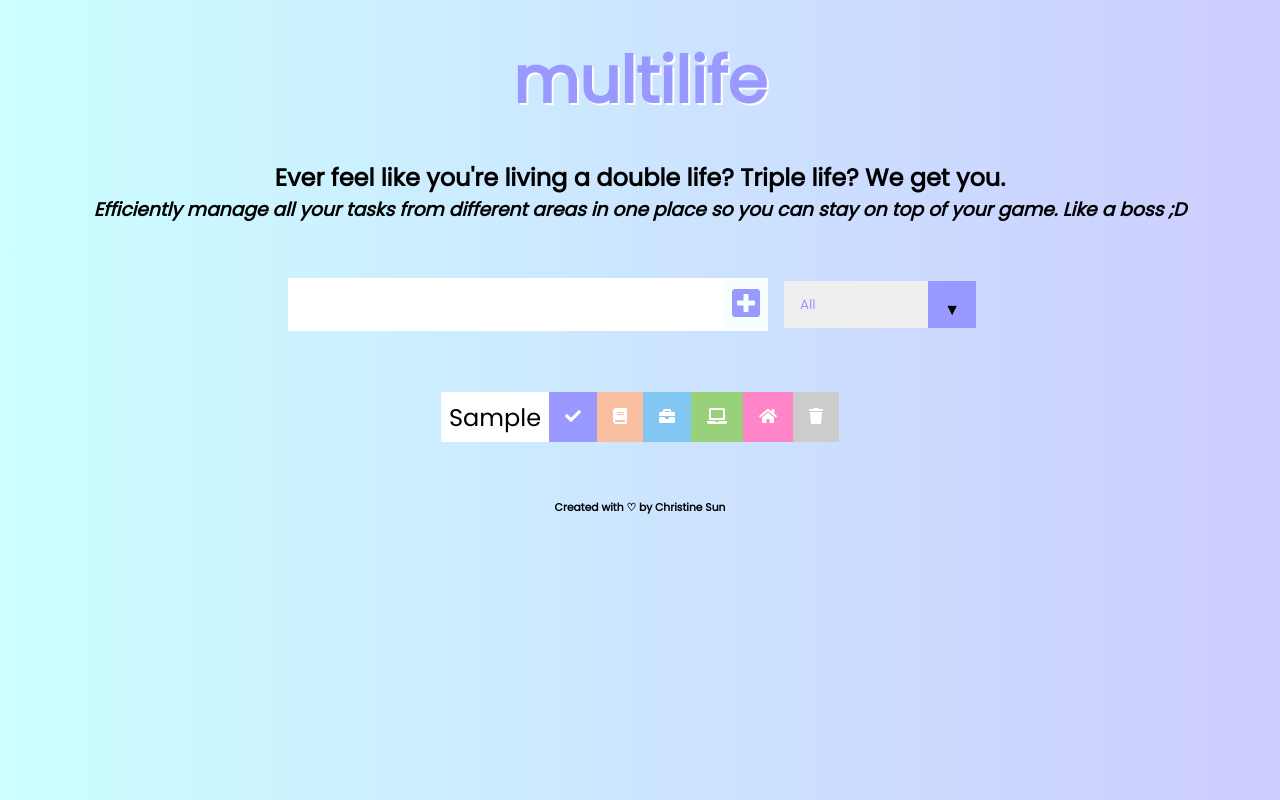
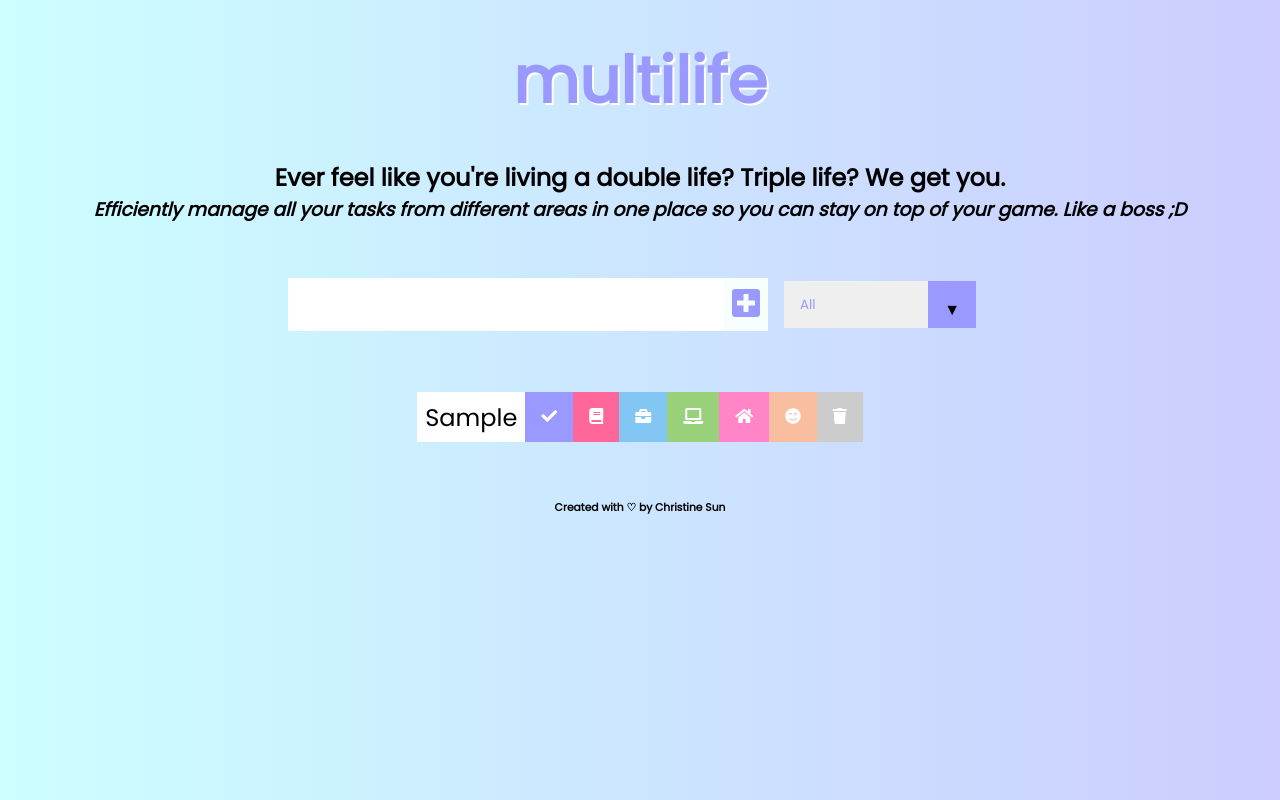
Before and after one commit to chrissysun/multilife, a React (Create React App) app: page / in a window 1280 px wide. Both pictures are taken after typing "Sample" into the empty fields and a click on the button 746 px from the left and 304 px from the top of the page. Built offline with nearby package versions, Linux system fonts and the light colour scheme; the HTML template or start-up script is replaced by a standard one.

Commit message:
implemented self care filter + button

```diff
--- a/src/App.css
+++ b/src/App.css
@@ -80,6 +80,7 @@
   .work-btn,
   .personalProject-btn,
   .family-btn,
+  .selfCare-btn,
   .complete-btn,
   .trash-btn {
     background: #cccccc;
@@ -96,7 +97,7 @@
   }
 
   .school-btn {
-      background: #F9BD9F;
+      background: #ff6699;
   }
 
   .work-btn {
@@ -111,6 +112,10 @@
       background: #FF85C8;
   }
 
+  .selfCare-btn {
+      background: #F9BD9F;
+  }
+
   .todo-item {
     padding: 0rem 0.5rem;
   }
@@ -120,6 +125,7 @@
   .fa-briefcase,
   .fa-laptop,
   .fa-home,
+  .fa-smile-beam,
   .fa-check {
     pointer-events: none;
   }
@@ -136,7 +142,7 @@
   }
 
   .school {
-    color: #ff9900;
+    color: #ff6699;
   }
 
   .work {
@@ -149,6 +155,10 @@
 
   .family {
       color: #FF85C8;
+  }
+
+  .selfCare {
+      color: #F9BD9F;
   }
 
   /* Custom Selector */
--- a/src/App.js
+++ b/src/App.js
@@ -38,6 +38,9 @@ function App() {
         break;
       case 'family':
         setFilteredTodos(todos.filter(todo => todo.family === true));
+        break;
+      case 'selfCare':
+        setFilteredTodos(todos.filter(todo => todo.selfCare === true));
         break;
       case 'completed':
         setFilteredTodos(todos.filter(todo => todo.completed === true));
--- a/src/components/Form.js
+++ b/src/components/Form.js
@@ -18,6 +18,7 @@ const Form = ({ input, setInput, todos, setTodos, setStatus }) => {
                 work: false,
                 personalProject: false,
                 family: false,
+                selfCare: false,
                 id: Math.random() * 1000 // update with unique numbers
             },
         ]);
@@ -48,6 +49,7 @@ const Form = ({ input, setInput, todos, setTodos, setStatus }) => {
                 <option value = "work">Work</option>
                 <option value = "personalProject">Personal Project</option>
                 <option value = "family">Family</option>
+                <option value = "selfCare">Self-Care</option>
                 <option value = "incomplete">Incomplete</option>
                 <option value = "completed">Completed</option>
             </select>
--- a/src/components/Todo.js
+++ b/src/components/Todo.js
@@ -67,6 +67,19 @@ const Todo = ({ text, todo, todos, setTodos }) => {
         }));
     };
 
+    // categorize task as self-care
+    const selfCareHandler = () => {
+        setTodos(todos.map(item => {
+            if (item.id === todo.id) {
+                return {
+                    // adjust whether it's categorized as 'self-care'
+                    ...item, selfCare: !item.selfCare
+                }
+            }
+            return item;
+        }));
+    };
+
     // delete task from to-do list
     const deleteHandler = () => {
       setTodos(todos.filter((el) => el.id !== todo.id));
@@ -79,6 +92,7 @@ const Todo = ({ text, todo, todos, setTodos }) => {
                 ${todo.work ? "work" : ""}
                 ${todo.personalProject ? "personalProject" : ""}
                 ${todo.family ? "family" : ""}
+                ${todo.selfCare ? "selfCare" : ""}
                 `}>
                     {text}
             </li>
@@ -97,6 +111,9 @@ const Todo = ({ text, todo, todos, setTodos }) => {
             <button onClick = {familyHandler} className = "family-btn">
                 <i className = "fas fa-home"></i>
             </button>
+            <button onClick = {selfCareHandler} className = "selfCare-btn">
+                <i className = "fas fa-smile-beam"></i>
+            </button>
             <button onClick = {deleteHandler} className = "trash-btn">
                 <i className = "fas fa-trash"></i>
             </button>
```
